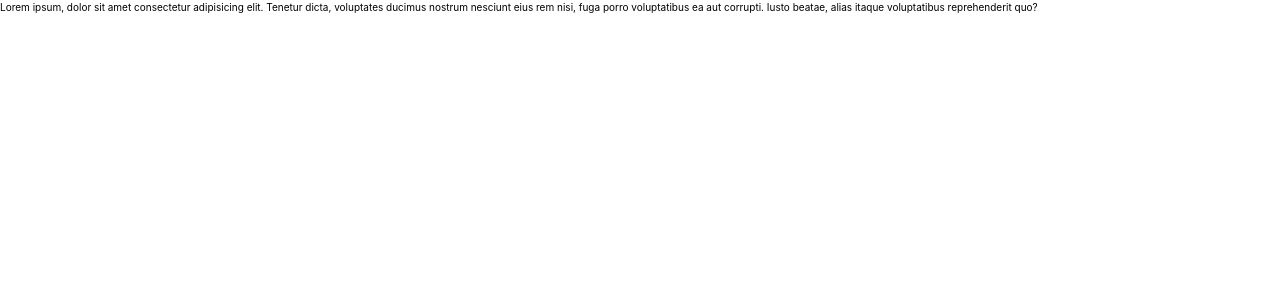
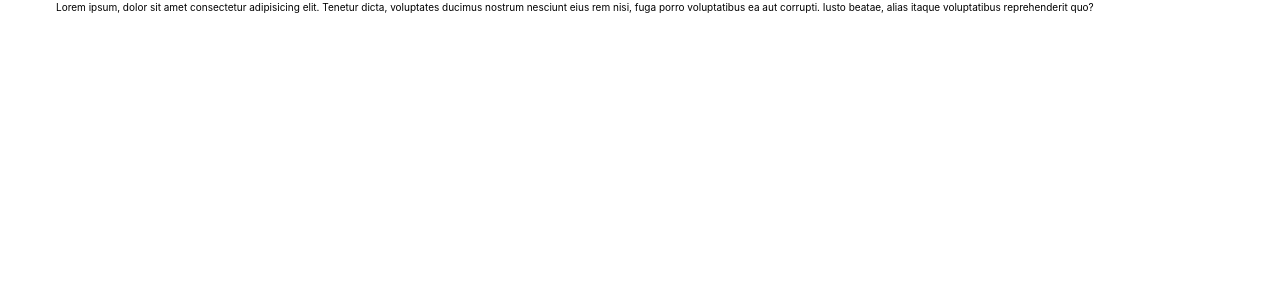
Before and after one commit to odinetsmichael/mykhailo-project-test, a Nuxt app: page / in a window 1280 px wide. Shown: the top 300 px of the page. Built offline with nearby package versions, Linux system fonts and the light colour scheme.

Commit message:
created mixins.scss, media.scss files, and global container

```diff
--- a/app/assets/scss/base.scss
+++ b/app/assets/scss/base.scss
@@ -1,9 +1,20 @@
 @use 'normalise';
+@use 'variables';
+@use 'media';
+@use 'mixins';
 html {
   font-size: 62.5%; // 1rem = 10px
   box-sizing: border-box;
 }
-
 *, *::before, *::after {
   box-sizing: inherit;
 }
+.container {
+  width: 100%;
+  max-width: 120rem;
+  margin-left: auto;
+  margin-right: auto;
+  padding-left: 1.6rem;
+  padding-right: 1.6rem;
+  box-sizing: border-box;
+}
--- /dev/null
+++ b/app/assets/scss/media.scss
@@ -0,0 +1,12 @@
+@use 'mixins' as *;
+
+.container {
+  @include laptop {
+    max-width: 90% !important;
+  }
+
+  @include tablet {
+    max-width: 95% !important;
+    padding: 0 1.2rem;
+  }
+}
--- /dev/null
+++ b/app/assets/scss/mixins.scss
@@ -0,0 +1,23 @@
+@mixin desktop {
+  @media (max-width: 1440px) {
+    @content;
+  }
+}
+
+@mixin laptop {
+  @media (max-width: 1024px) {
+    @content;
+  }
+}
+
+@mixin tablet {
+  @media (max-width: 768px) {
+    @content;
+  }
+}
+
+@mixin mobile {
+  @media (max-width: 480px) {
+    @content;
+  }
+}
--- a/app/layouts/default.vue
+++ b/app/layouts/default.vue
@@ -2,5 +2,5 @@
 </script>
 
 <template>
-    <div><Header/></div>
+    <div class="container"><Header/></div>
 </template>
--- a/app/pages/index.vue
+++ b/app/pages/index.vue
@@ -1,3 +1,10 @@
+<script setup lang="ts">
+
+const layout = 'custom'
+</script>
+
 <template>
-  <h1>Index Page</h1>
+  <NuxtLayout :name="layout">
+    <NuxtPage />
+  </NuxtLayout>
 </template>
--- a/nuxt.config.ts
+++ b/nuxt.config.ts
@@ -1,6 +1,7 @@
 export default defineNuxtConfig({
   css: [
-    '@/assets/scss/base.scss'
+    '@/assets/scss/base.scss',
+    '@/assets/scss/media.scss'
   ],
   vite: {
     css: {
@@ -8,6 +9,7 @@ export default defineNuxtConfig({
         scss: {
           additionalData: `
             @use "@/assets/scss/variables.scss" as *;
+            @use "@/assets/scss/mixins.scss" as *;
           `
         }
       }
```
